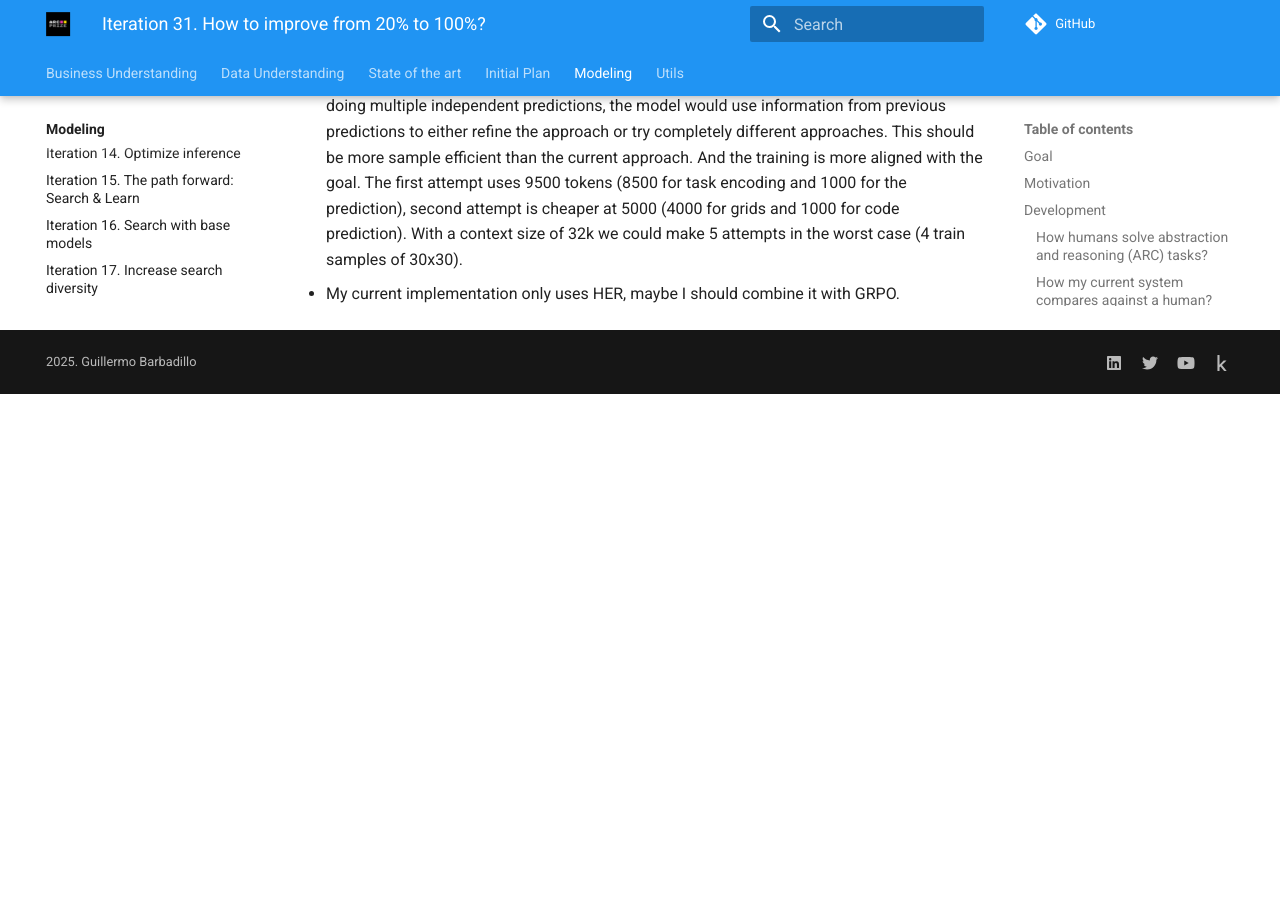
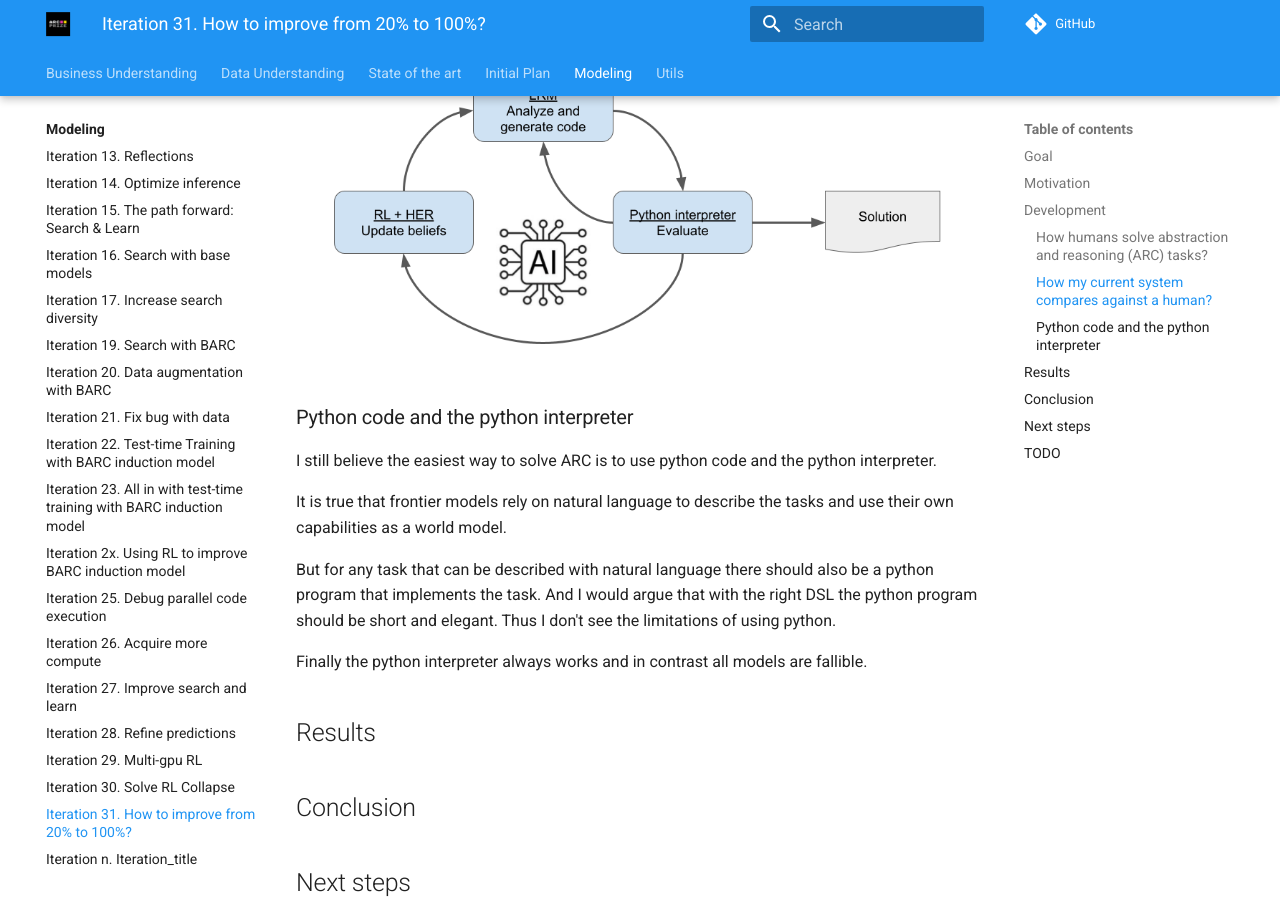
Before and after one commit to ironbar/arc25, an MkDocs documentation site: the page built from docs/modeling/Iteration_31_how_to_improve.md, in a window 1280 px wide and 900 px high, scrolled down 1847 px. Built offline with MkDocs 1.6.1 and Material for MkDocs 9.7.7, drawn with Linux system fonts in a browser that asks for light colours; comment, search, counter and statistics services are not loaded; before the commit the page ends 2241 px from its top, so only the background shows below that.

Commit message:
updated documentation

```diff
--- a/docs/modeling/Iteration_31_how_to_improve.md
+++ b/docs/modeling/Iteration_31_how_to_improve.md
@@ -44,6 +44,8 @@ that will maximize its learning. That eventually leads to find the right solutio
 
 Observe, hypothesize, test, learn, repeat. Solving ARC requires to use the scientific method.
 
+![](../res/how-humans-solve-arc.png)
+
 ### How my current system compares against a human?
 
 I'm pretty sure my model does not have abstractions as powerful and general as humans. One way to enhance
@@ -55,6 +57,20 @@ My system does many predictions independently, and this produces repeated predic
 Humans have the ability to correct/refine an incorrect solution. However the BARC induction model
 that I'm currently using does not have this ability.
 
+![](../res/how-ai-might-solve-arc.png)
+
+### Python code and the python interpreter
+
+I still believe the easiest way to solve ARC is to use python code and the python interpreter.
+
+It is true that frontier models rely on natural language to describe the tasks and use their own
+capabilities as a world model.
+
+But for any task that can be described with natural language there should also be a python program
+that implements the task. And I would argue that with the right DSL the python program should be
+short and elegant. Thus I don't see the limitations of using python.
+
+Finally the python interpreter always works and in contrast all models are fallible.
 
 ## Results
 
```
